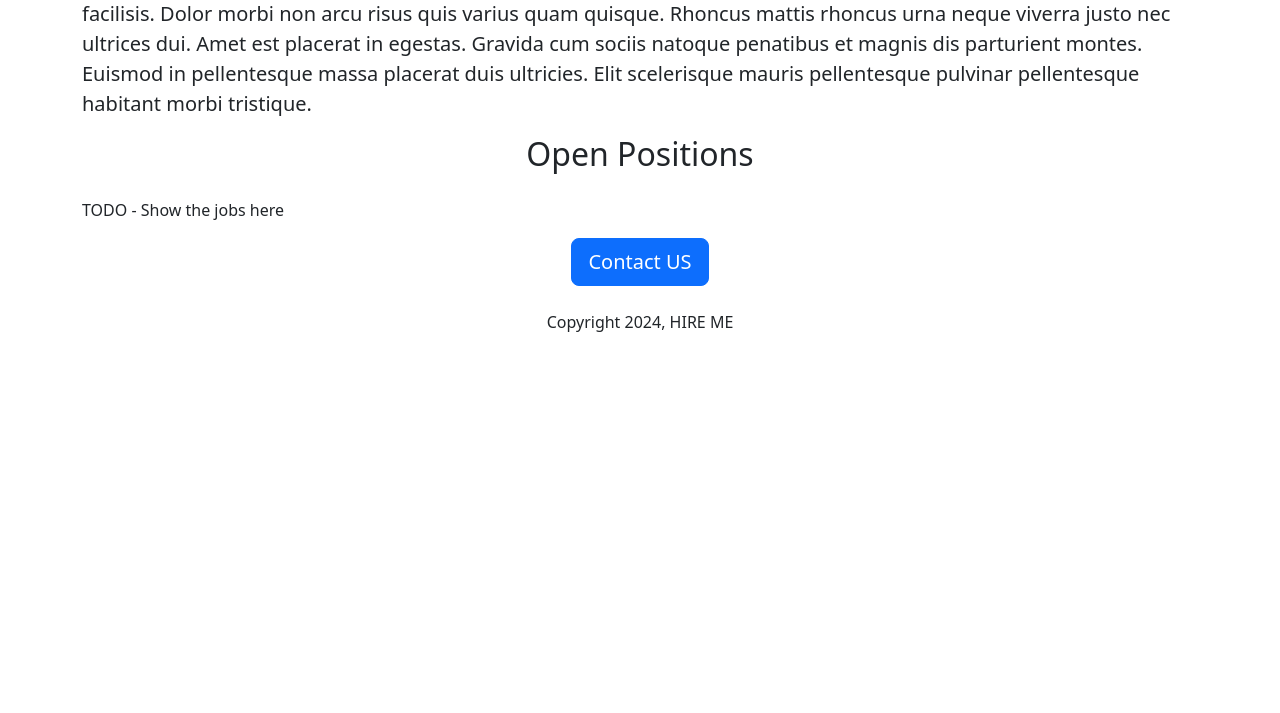
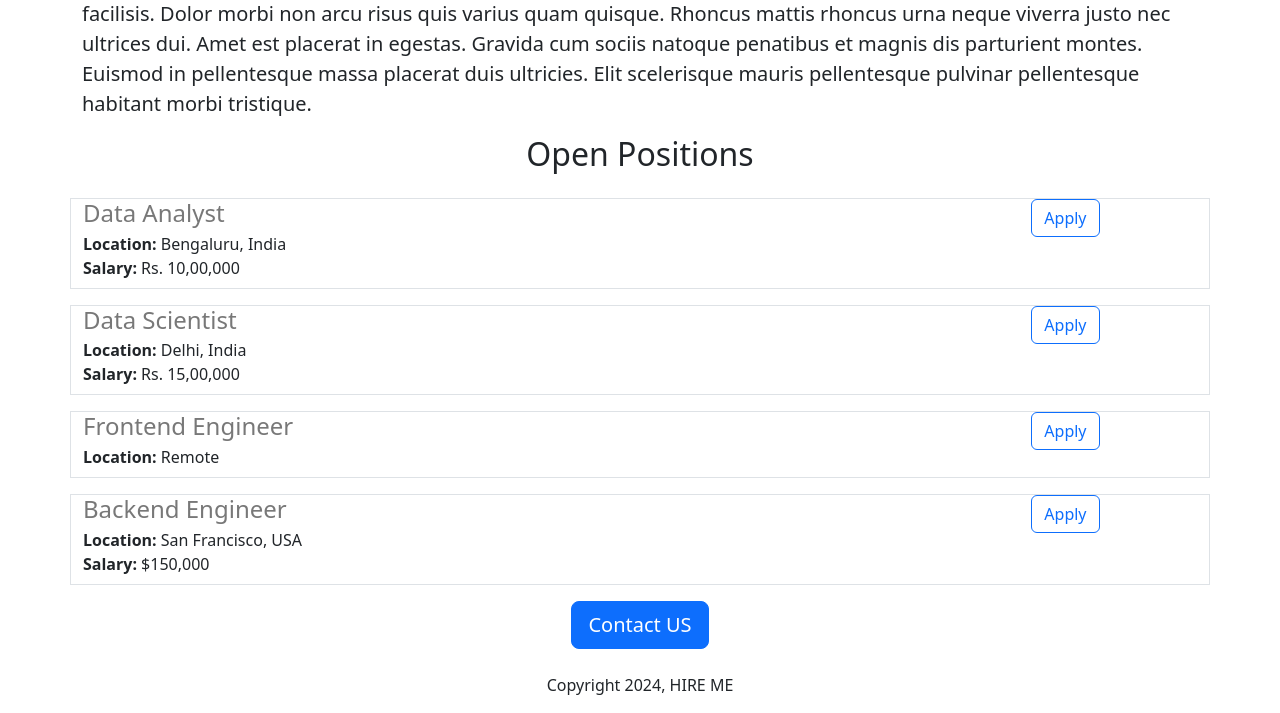
Before and after one commit to VedBhanushali2701/careers-website, a Flask app: page / in a window 1280 px wide. Shown: the part 561-1274 px from the top of the page. Before the commit the page ends 893 px from the top, so only its background shows below. Run offline with Flask 3, Linux system fonts and the light colour scheme.

Commit message:
Added improvements
Added raw data for job posting. Also added some flask functionality to make it a bit dynamic in nature

```diff
--- a/app.py
+++ b/app.py
@@ -2,10 +2,31 @@ from flask import Flask, render_template
 
 app = Flask(__name__)
 
+JOBS = [{
+    'id': 1,
+    'title': 'Data Analyst',
+    'location': 'Bengaluru, India',
+    'salary': 'Rs. 10,00,000'
+}, {
+    'id': 2,
+    'title': 'Data Scientist',
+    'location': 'Delhi, India',
+    'salary': 'Rs. 15,00,000'
+}, {
+    'id': 3,
+    'title': 'Frontend Engineer',
+    'location': 'Remote',
+}, {
+    'id': 4,
+    'title': 'Backend Engineer',
+    'location': 'San Francisco, USA',
+    'salary': '$150,000'
+}]
+
 
 @app.route('/')
 def hello_world():
-  return render_template('home.html')
+  return render_template('home.html', jobs=JOBS, company_name='Hire Me')
 
 
 if __name__ == '__main__':
--- a/templates/home.html
+++ b/templates/home.html
@@ -15,7 +15,7 @@
   </head>
   <body>
     <div class='container'>
-      <h1 class="text-center mt-2 mb-4">Hire Me</h1>
+      <h1 class="text-center mt-2 mb-4">{{company_name}}</h1>
       <img class='img-fluid' id='banner' src = "static/banner.jpg" alt = "Profile Picture" />
       <h2 class="text-center mt-2 mb-4">About Hire Me</h2>
       <p class="lead">
@@ -28,7 +28,11 @@
         Elit scelerisque mauris pellentesque pulvinar pellentesque habitant morbi tristique.
       </p>
       <h2 class="text-center mt-2 mb-4">Open Positions</h2>
-      <p>TODO - Show the jobs here</p>
+      <p>
+        {% for job in jobs %}
+          {% include 'jobitem.html' %}
+        {% endfor %}
+      </p>
       <div class="text-center">
       <button  class="btn btn-primary btn-lg">Contact US</button>
         <p class="mt-4">Copyright 2024, HIRE ME</p>
--- /dev/null
+++ b/templates/jobitem.html
@@ -0,0 +1,16 @@
+<div class="border border-bottom row" style="margin-bottom:16px; padding-bottom:8px">
+  <div class="col-10">
+  <h4 style="color: rgb(120, 120, 120); margin-bottom: 4px; ">{{job['title']}}</h4>
+  <div>
+    <b>Location:</b> {{job['location']}}
+  </div>
+   {% if 'salary' in job %}
+  <div>
+    <b>Salary:</b> {{job['salary']}}
+  </div>
+  {% endif %}
+    </div>
+  <div class='col-2'>
+  <button type="button" class="btn btn-outline-primary float-right align-middle">Apply</button>
+  </div>
+</div>
```
